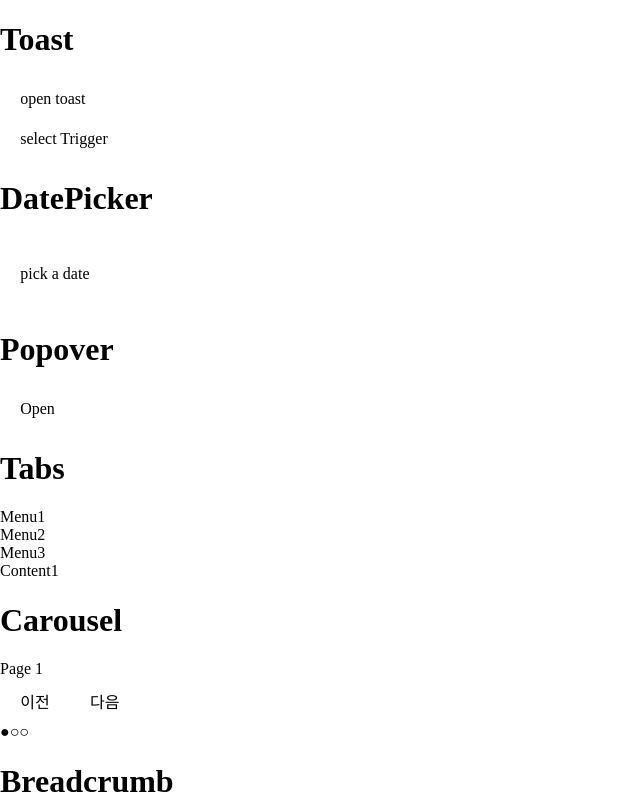
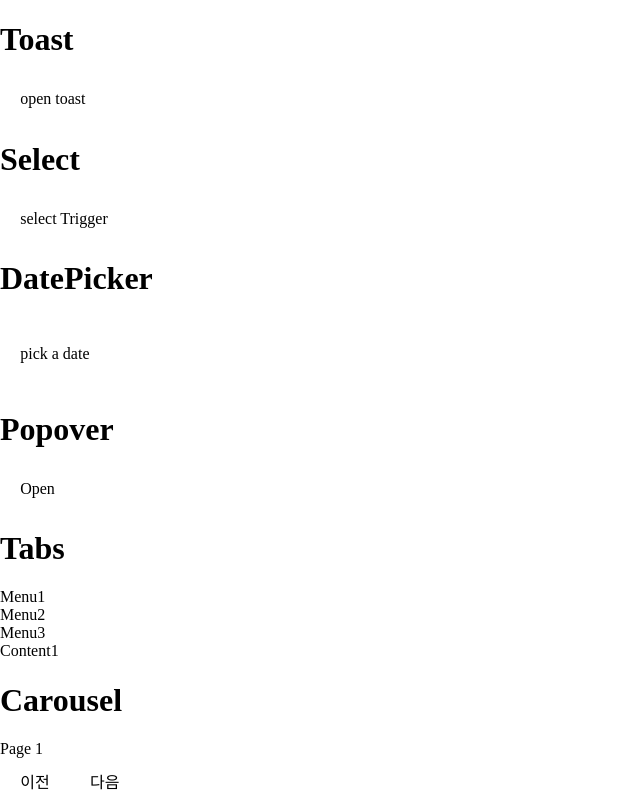
Before and after one commit to ahyeonbaek/react-ui-kit, a React (Vite) app: page / in a window 1280 px wide. Shown: the top 800 px of the page, without its empty margins (0-640 px from the left). Built offline with nearby package versions, Linux system fonts and the light colour scheme.

Commit message:
주석 삭제

```diff
--- a/src/App.tsx
+++ b/src/App.tsx
@@ -16,10 +16,6 @@ import {
 } from "./components";
 
 function App() {
-  // const handleChangeTab = (index: number) => {
-  //     console.log(index);
-  // }
-
   const [date, setDate] = useState<Date>(new Date()); //현재 날짜
 
   const handleChangeDate = (newDate: Date) => {
@@ -48,7 +44,6 @@ function App() {
 
   const [selectedValue, setSelectedValue] = useState<string>("1");
   const handleChangeValue = (selectedValue: string) => {
-    console.log(selectedValue);
     setSelectedValue(selectedValue);
   };
 
@@ -58,7 +53,7 @@ function App() {
   useEffect(() => {
     const timer = setTimeout(() => {
       setStop(true);
-    }, 5000); // 5초 후 stop 활성화
+    }, 3000); // 5초 후 stop 활성화
 
     return () => clearTimeout(timer);
   }, []);
@@ -80,7 +75,12 @@ function App() {
       <Toaster />
       <button onClick={() => handleClickOpenToast()}>open toast</button>
       <Progress stop={stop}></Progress>
-      <Select onChange={handleChangeValue} value={selectedValue}>
+      <h1>Select</h1>
+      <Select
+        onChange={handleChangeValue}
+        value={selectedValue}
+        label="메뉴 선택"
+      >
         {/** 클릭 시 Option들을 보여주고, 선택된 option를 보여줌 **/}
         <Select.Trigger />
         {/** 보여질 Option들을 나열 **/}
```
